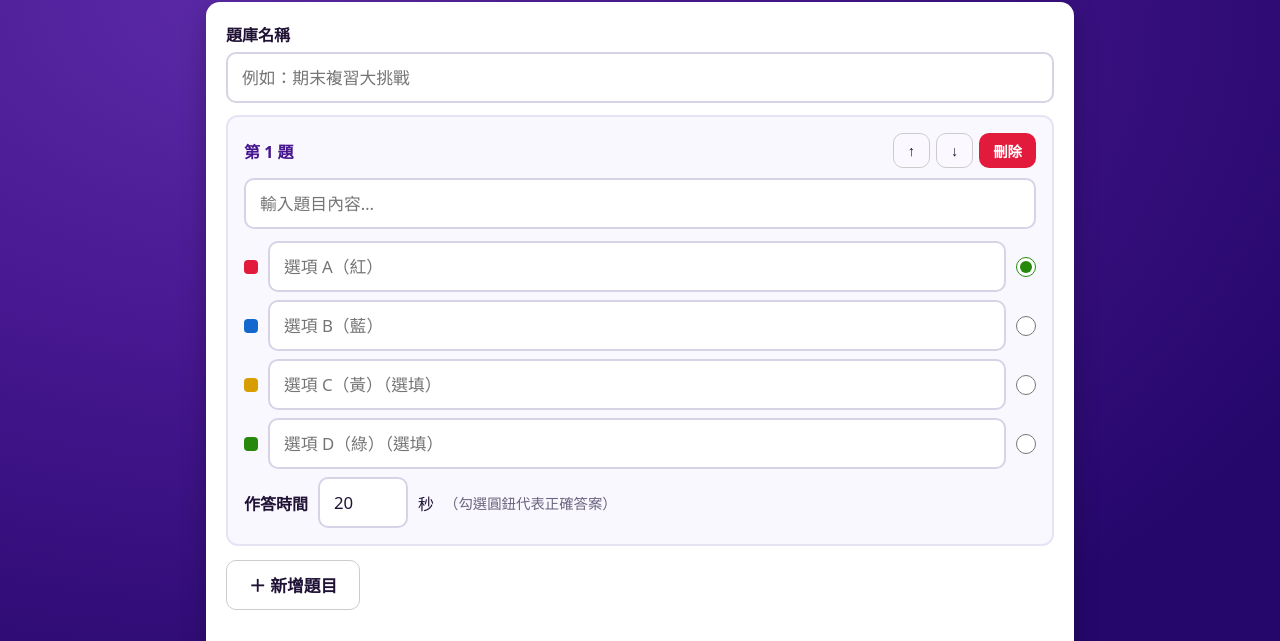
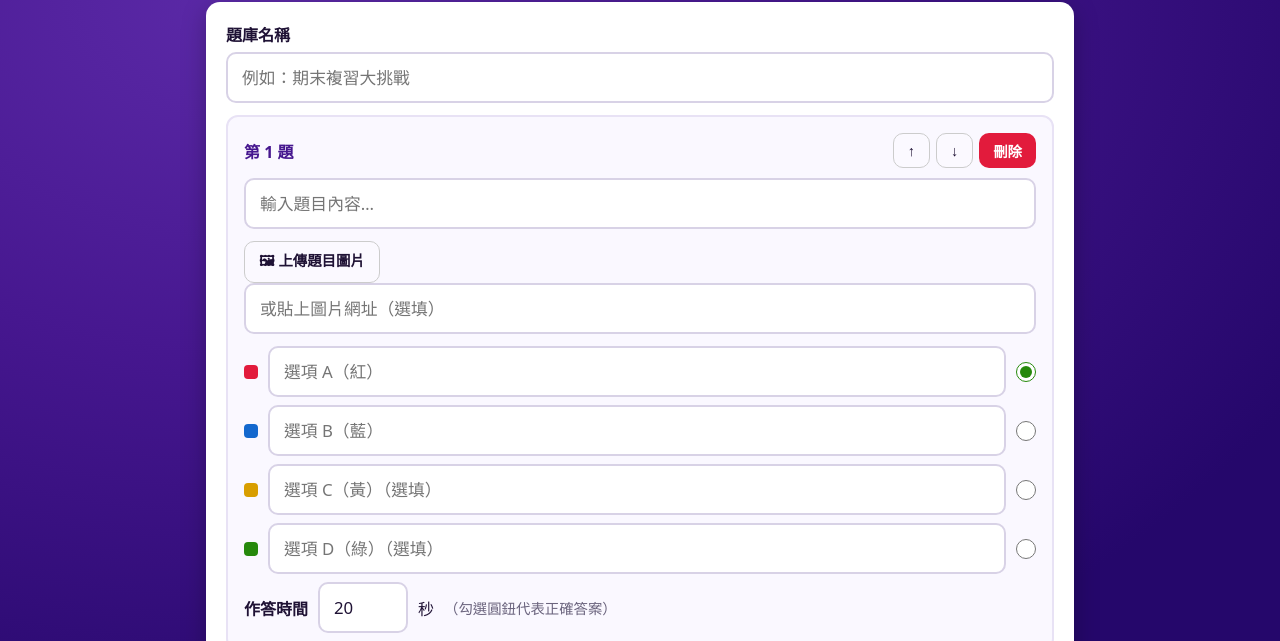
Before and after one commit to qoqstor/Kaboom, a plain HTML site: page admin.html in a window 1280 px wide. Both pictures are taken after a click on the button "＋ 新增題庫". Shown: the part 83-724 px from the top of the page. Drawn offline with Linux system fonts and the light colour scheme.

Commit message:
Update admin.html

```diff
--- a/admin.html
+++ b/admin.html
@@ -59,6 +59,11 @@
       </div>
     </div>
     <input type="text" class="q-text" maxlength="300" placeholder="輸入題目內容…">
+    <div class="img-row">
+      <button type="button" class="btn small ghost" style="color:var(--ink);border-color:#ccc" data-act="qimg">🖼 上傳題目圖片</button>
+      <input type="text" class="q-img-url" placeholder="或貼上圖片網址（選填）">
+      <span class="img-preview hidden"><img alt="題目圖片預覽"><button type="button" class="rm" title="移除圖片">✕</button></span>
+    </div>
     <div class="q-options"></div>
     <div class="time-row">
       <label>作答時間</label>
```
